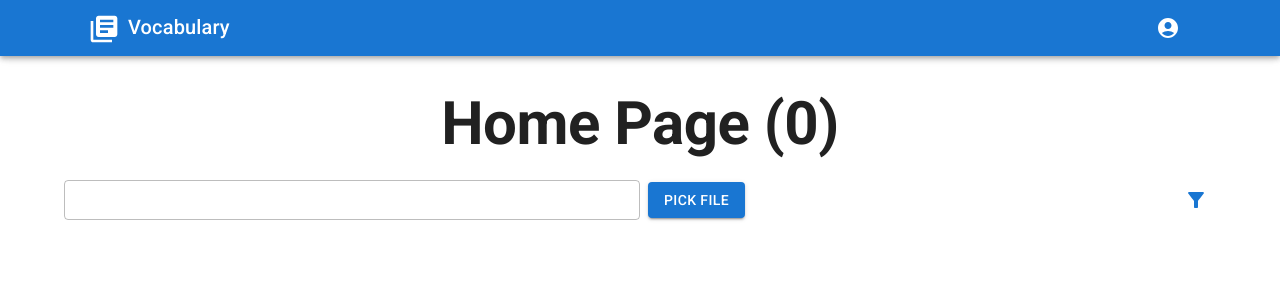
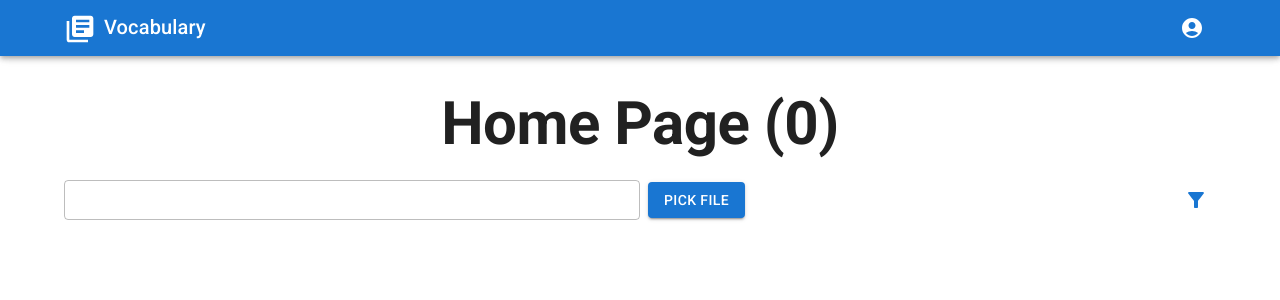
Before and after one commit to vladyslav-polishchuk/learn-vocabulary-frontend, a React (Create React App) app: page / in a window 1280 px wide. Shown: the top 300 px of the page. Built offline with nearby package versions, Linux system fonts and the light colour scheme.

Commit message:
Remove padding from header

```diff
--- a/src/components/Header.tsx
+++ b/src/components/Header.tsx
@@ -32,7 +32,7 @@ export default function Header() {
   return (
     <AppBar position="fixed">
       <Container>
-        <Toolbar variant="dense" sx={{ height: '56px' }}>
+        <Toolbar variant="dense" sx={{ height: '56px' }} disableGutters>
           <Typography
             variant="h6"
             color="inherit"
```
